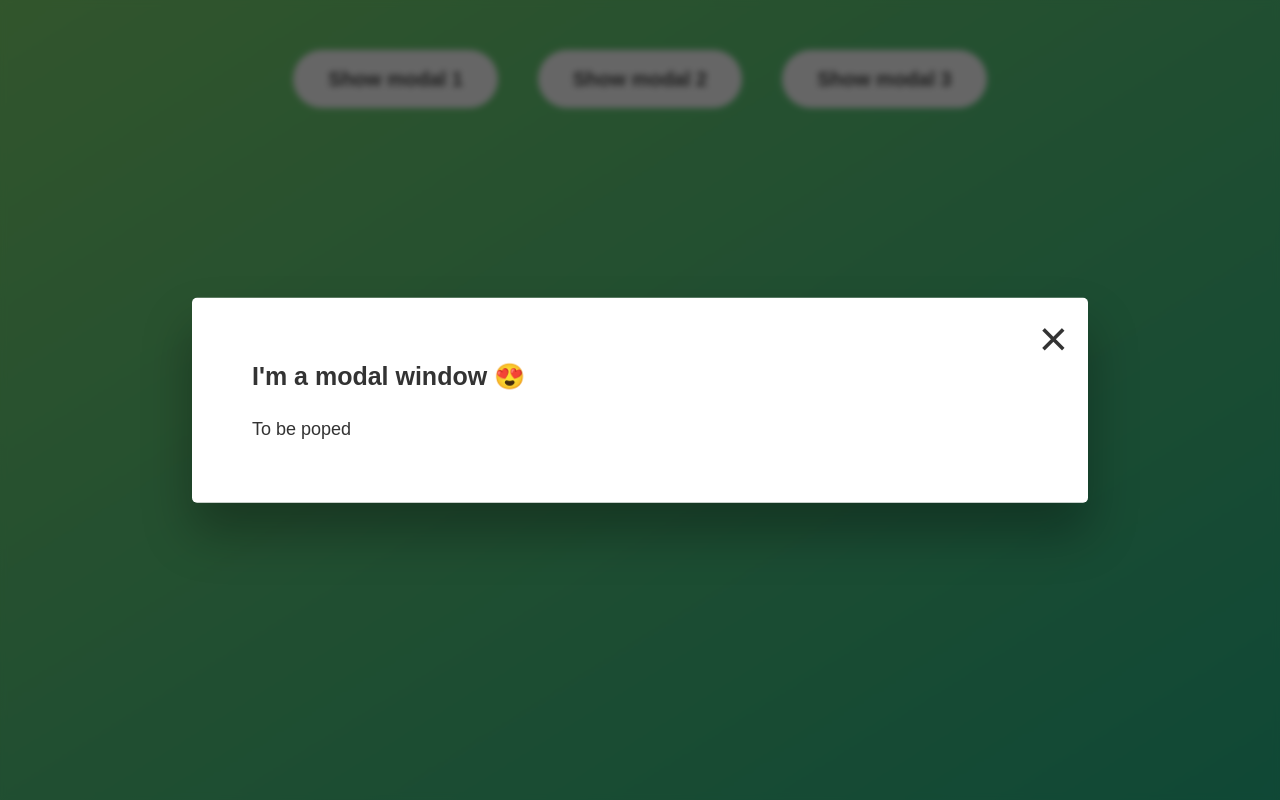
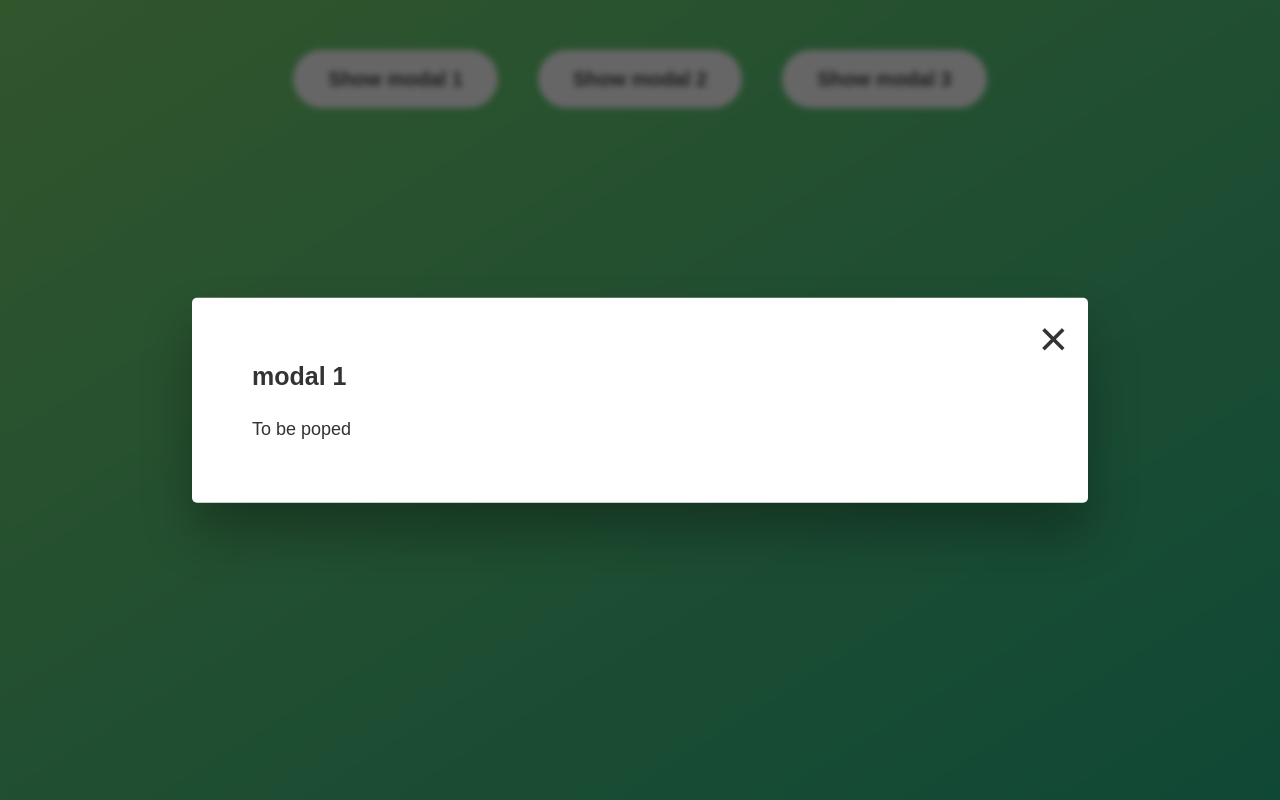
Before and after one commit to Quaniseddy/Web_Projects, a plain HTML site: page web_page/index.html in a window 1280 px wide. Both pictures are taken after a click on the button "Show modal 1". Drawn offline with Linux system fonts and the light colour scheme.

Commit message:
Update index.html

```diff
--- a/web_page/index.html
+++ b/web_page/index.html
@@ -14,7 +14,7 @@
 
     <div class="modal hidden">
       <button class="close-modal">&times;</button>
-      <h1>I'm a modal window 😍</h1>
+      <h1>modal 1</h1>
       <p>
         To be poped
       </p>
```
